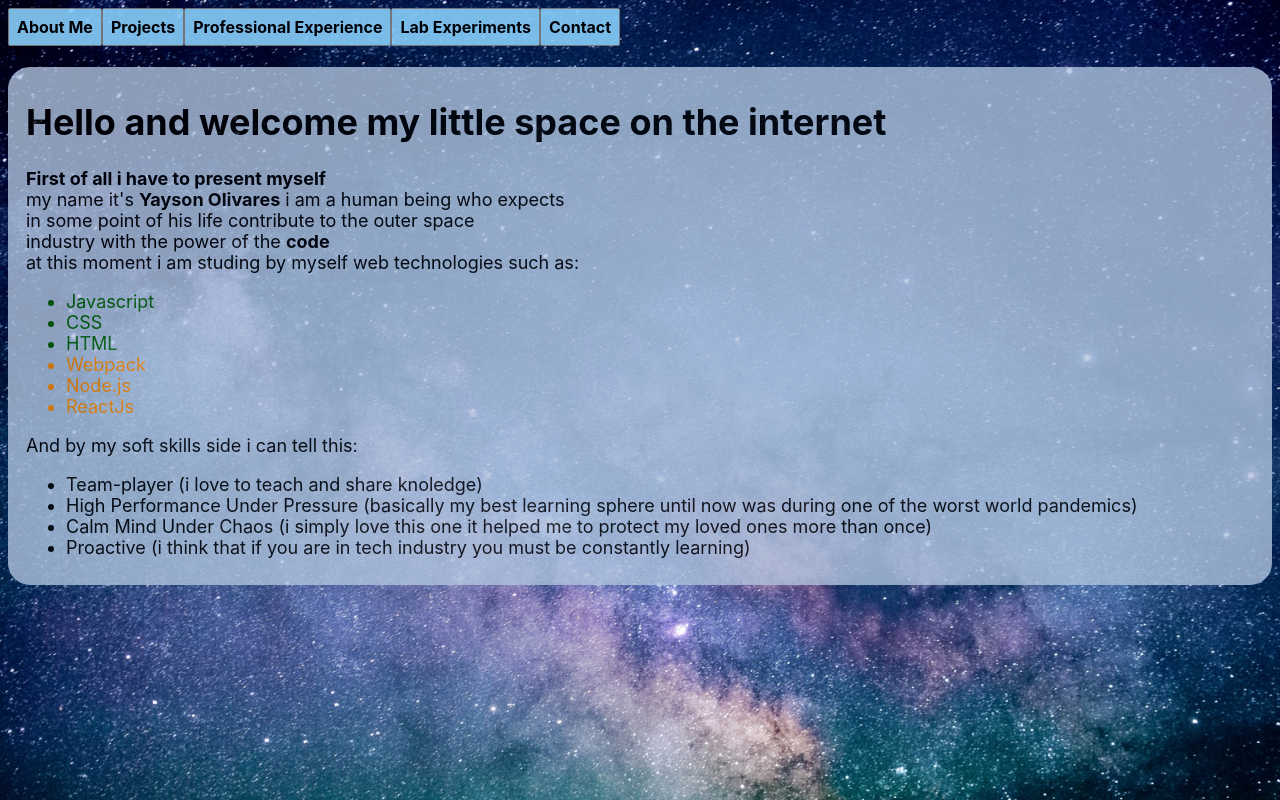
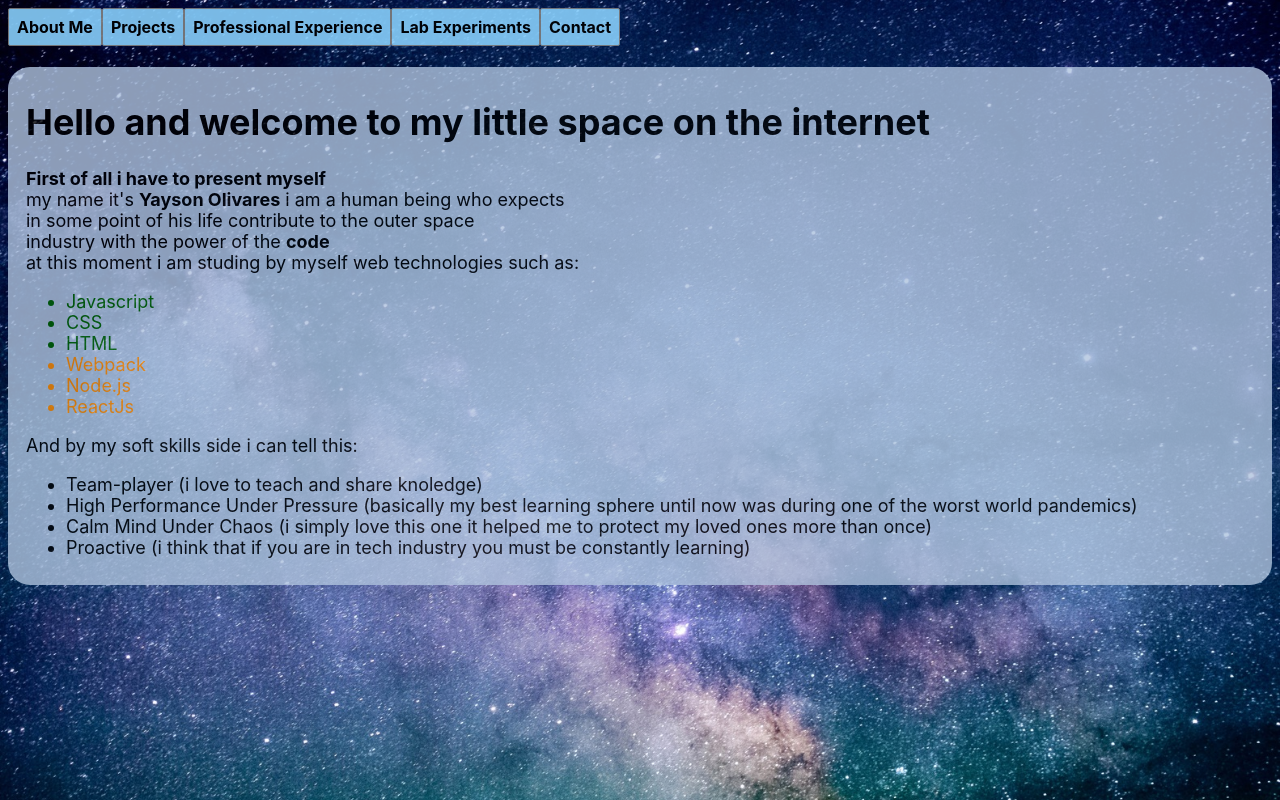
Before and after one commit to madeusblack/madeusblack.github.io, a plain HTML site: page index.html in a window 1280 px wide. Drawn offline with Linux system fonts and the light colour scheme.

Commit message:
updated index.html on header
fixed a grammar error on the header of the page

```diff
--- a/index.html
+++ b/index.html
@@ -14,7 +14,7 @@
             <h4 class="navitem">Contact</h4>
         </div>
         <div id="content">
-        <h1>Hello and welcome my little space on the internet</h1>
+        <h1>Hello and welcome to my little space on the internet</h1>
         <p><strong>First of all i have to present myself</strong> <br>
             my name it's <strong>Yayson Olivares</strong> i am a human being who expects <br>
            in some point of his life contribute to the outer space<br>
```
